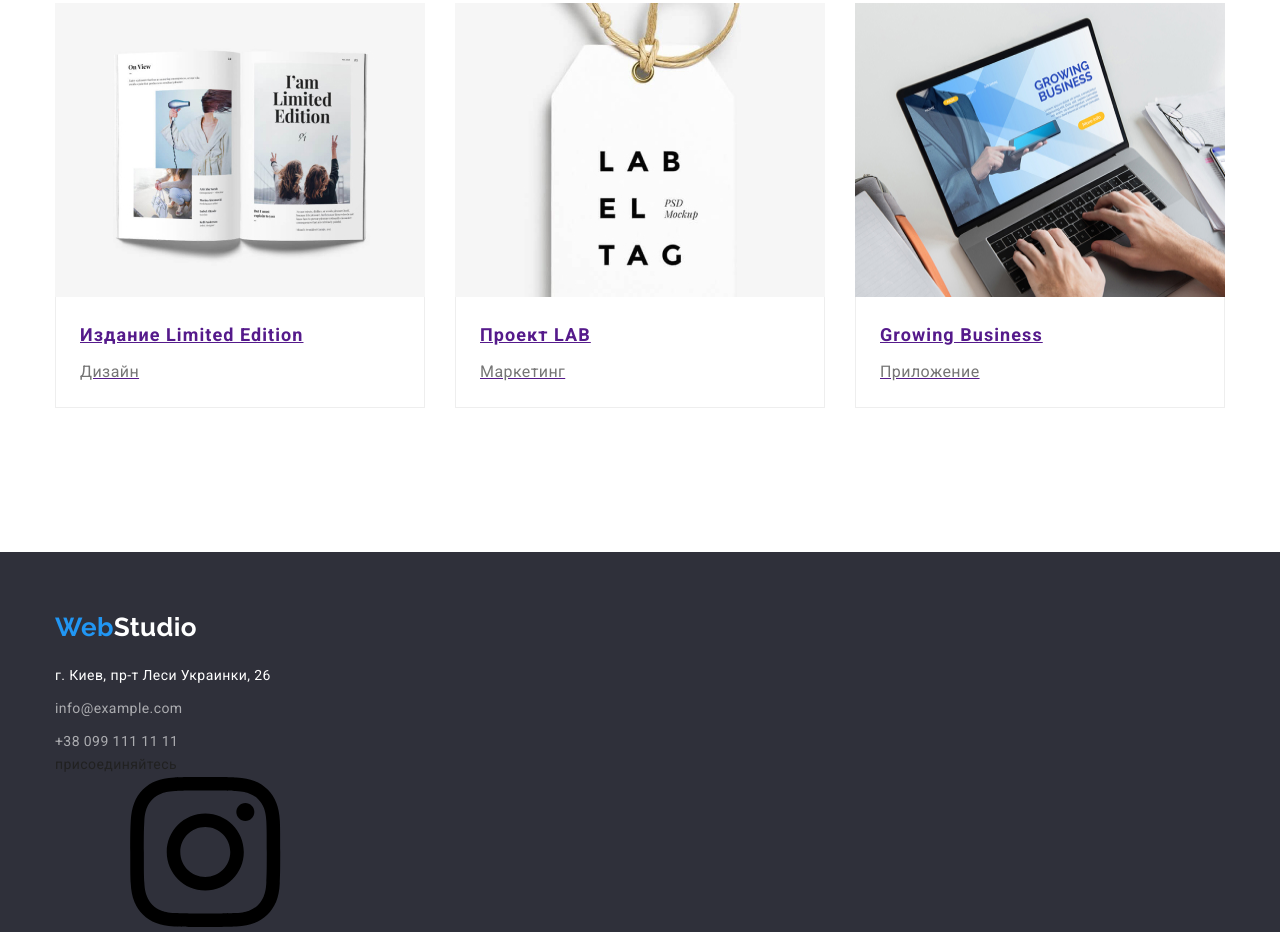
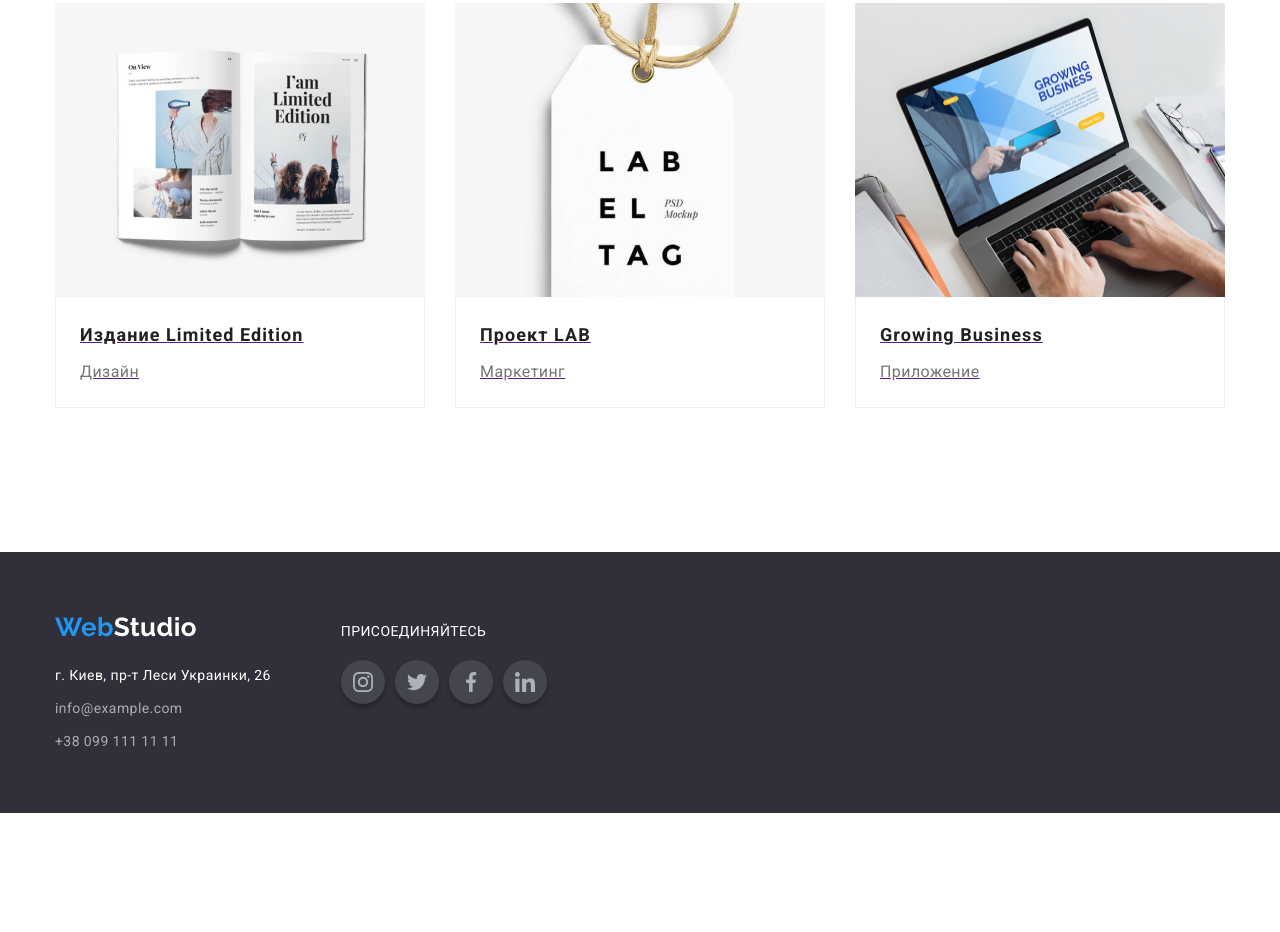
Before and after one commit to IraTereshchenko/goit-markup-hw-04, a plain HTML site: page portfolio.html in a window 1280 px wide. Shown: the part 1130-2062 px from the top of the page. After the commit the page ends 1943 px from the top, so only its background shows below. Drawn offline with nearby package versions, Linux system fonts and the light colour scheme.

Commit message:
Update styles.css
оформлення футера, портфоліо,

```diff
--- a/css/styles.css
+++ b/css/styles.css
@@ -257,6 +257,21 @@ body {
   font-size: 14px;
   color: var(--secondary-text-color);
 }
+.about-link {
+  display: flex;
+  justify-content: center;
+  align-items: center;
+  width: 270px;
+  height: 120px;
+  background-color: var(--background-color);
+  border-radius: 4px;
+  margin-bottom: 30px;
+}
+.about-link-icon {
+  width: 70px;
+  height: 70px;
+}
+
 /*========== End about ========== */
 
 /*========== Work ========== */
@@ -399,13 +414,18 @@ body {
 /*========== End clients========== */
 /*========== Footer========== */
 .footer {
+  display: flex;
   background-color: var(--background-footer-hero);
-}
-.footer {
   padding-top: 60px;
   padding-bottom: 60px;
 }
-
+.footer-container {
+  display: flex;
+  align-items: baseline;
+}
+.footer-container-adress {
+  align-items: center;
+}
 .logo-secondary-link {
   color: var(--primary-white);
 }
@@ -419,14 +439,12 @@ body {
 .address-item:not(:last-child) {
   margin-bottom: 9px;
 }
-
 .map-link {
   font-style: normal;
   font-size: 14px;
   text-decoration: none;
   color: var(--primary-white);
 }
-
 .mail-link,
 .tel-link {
   font-style: normal;
@@ -445,6 +463,48 @@ body {
 .tel-link:hover,
 .tel-link:focus {
   color: var(--accent-color);
+}
+.join-list {
+  display: flex;
+  align-items: center;
+  justify-content: center;
+}
+.join-item:not(:last-child) {
+  margin-right: 10px;
+}
+.join {
+  margin-left: 70px;
+}
+.join-text {
+  margin-bottom: 20px;
+  font-style: 700;
+  line-height: 1.14;
+  text-transform: uppercase;
+  color: var(--primary-white);
+}
+.join-link {
+  display: flex;
+  justify-content: center;
+  align-items: center;
+  width: 44px;
+  height: 44px;
+  border-radius: 50%;
+  background-color: rgba(255, 255, 255, 0.1);
+  color: var(--main-logo-color);
+  box-shadow: 0px 4px 4px rgba(0, 0, 0, 0.25);
+}
+.join-link-icon {
+  width: 20px;
+  height: 20px;
+  fill: currentColor;
+}
+.join-link:hover,
+.join-link:focus {
+  background-color: var(--accent-color);
+}
+.join-link:hover .join-link-icon,
+.join-link:focus .join-link-icon {
+  fill: var(--primary-white);
 }
 
 /*========== End footer========== */
@@ -480,6 +540,7 @@ body {
 .filter-btn:focus {
   color: var(--primary-white);
   background-color: var(--accent-color);
+  box-shadow: 1px 4px 6px rgba(0, 0, 0, 0.16), 0px 4px 4px rgba(0, 0, 0, 0.06);
 }
 .filter-item:not(:last-child) {
   margin-right: 8px;
@@ -497,6 +558,14 @@ body {
   margin-top: 30px;
   background-color: var(--background-project-color);
 }
+.project-card-link {
+  display: block;
+  padding-top: 0;
+}
+.project-card-link:hover .project-card-link:focus {
+  box-shadow: 1px 4px 6px rgba(0, 0, 0, 0.16), 0px 4px 4px rgba(0, 0, 0, 0.16),
+    0px 1px 1px rgba(0, 0, 0, 0.12);
+}
 
 .project-card {
   padding: 20px 24px;
@@ -510,6 +579,7 @@ body {
   font-size: 18px;
   line-height: 2;
   letter-spacing: 0.06em;
+  color: var(--main-color);
 }
 .project-text {
   font-weight: 400;
```
